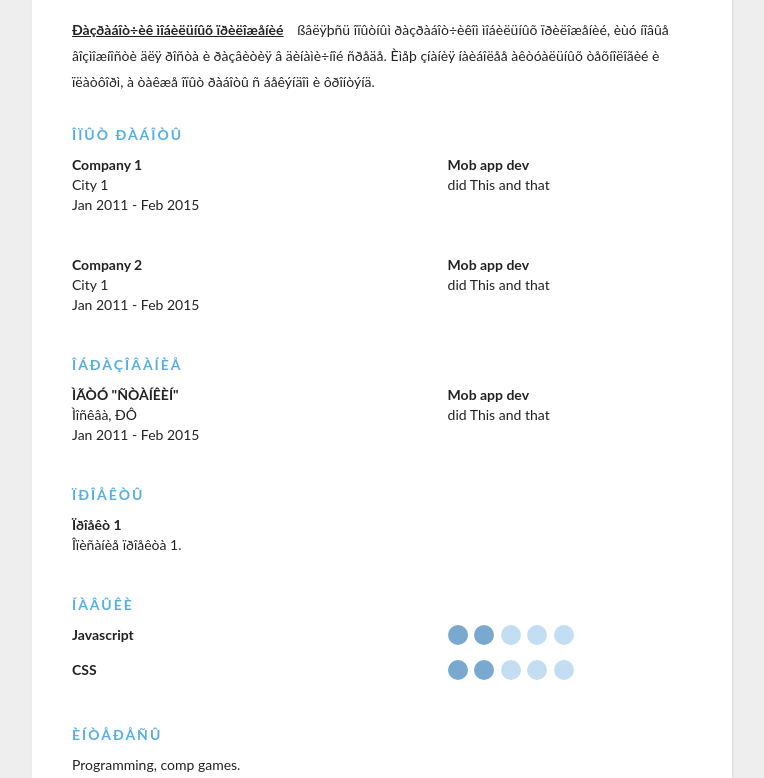
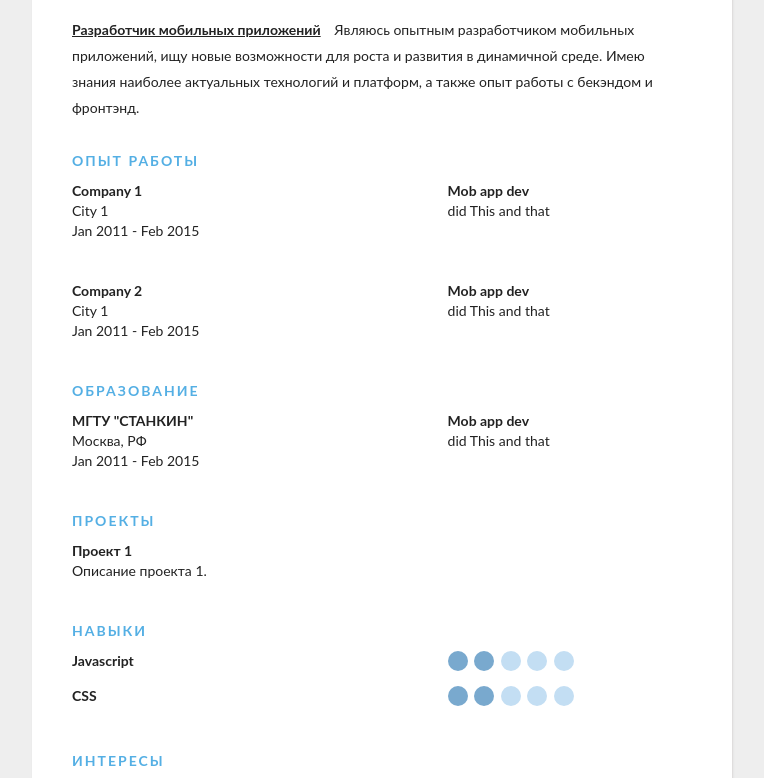
Before and after one commit to Cyber-446/Cyber-446.github.io, a plain HTML site: page index.html in a window 1280 px wide. Shown: the part 150-928 px from the top of the page, without its empty margins (258-1022 px from the left). Drawn offline with Linux system fonts and the light colour scheme.

Commit message:
index.html

```diff
--- a/index.html
+++ b/index.html
@@ -1,11 +1,12 @@
+<!DOCTYPE html>
 <html>
 <link rel="stylesheet" href="style.css">
 
 <div class="container">
   <div class="header">
     <div class="full-name">
-      <span class="first-name">Çûáèí</span>
-      <span class="last-name">Èëüÿ</span>
+      <span class="first-name">Зыбин</span>
+      <span class="last-name">Илья</span>
     </div>
     <div class="contact-info">
       <span class="email">Email: </span>
@@ -16,14 +17,14 @@
     </div>
 
     <div class="about">
-      <span class="position">Ðàçðàáîò÷èê ìîáèëüíûõ ïðèëîæåíèé</span>
-      <span class="desc">ßâëÿþñü îïûòíûì ðàçðàáîò÷èêîì ìîáèëüíûõ ïðèëîæåíèé, èùó íîâûå âîçìîæíîñòè äëÿ ðîñòà è ðàçâèòèÿ â äèíàìè÷íîé ñðåäå. Èìåþ çíàíèÿ íàèáîëåå àêòóàëüíûõ òåõíîëîãèé è ïëàòôîðì, à òàêæå îïûò ðàáîòû ñ áåêýíäîì è ôðîíòýíä.
+      <span class="position">Разработчик мобильных приложений</span>
+      <span class="desc">Являюсь опытным разработчиком мобильных приложений, ищу новые возможности для роста и развития в динамичной среде. Имею знания наиболее актуальных технологий и платформ, а также опыт работы с бекэндом и фронтэнд.
       </span>
     </div>
   </div>
    <div class="details">
     <div class="section">
-      <div class="section__title">Îïûò ðàáîòû</div>
+      <div class="section__title">Опыт работы</div>
       <div class="section__list">
         <div class="section__list-item">
           <div class="left">
@@ -51,12 +52,12 @@
       </div>
     </div>
     <div class="section">
-      <div class="section__title">Îáðàçîâàíèå</div>
+      <div class="section__title">Образование</div>
       <div class="section__list">
         <div class="section__list-item">
           <div class="left">
-            <div class="name">ÌÃÒÓ "ÑÒÀÍÊÈÍ"</div>
-            <div class="addr">Ìîñêâà, ÐÔ</div>
+            <div class="name">МГТУ "СТАНКИН"</div>
+            <div class="addr">Москва, РФ</div>
             <div class="duration">Jan 2011 - Feb 2015</div>
           </div>
           <div class="right">
@@ -68,16 +69,16 @@
 
   </div>
      <div class="section">
-      <div class="section__title">Ïðîåêòû</div>
+      <div class="section__title">Проекты</div>
        <div class="section__list">
          <div class="section__list-item">
-           <div class="name">Ïðîåêò 1</div>
-           <div class="text">Îïèñàíèå ïðîåêòà 1.</div>
+           <div class="name">Проект 1</div>
+           <div class="text">Описание проекта 1.</div>
          </div>
          </div>
     </div>
      <div class="section">
-       <div class="section__title">Íàâûêè</div>
+       <div class="section__title">Навыки</div>
        <div class="skills">
          <div class="skills__item">
            <div class="left"><div class="name">
@@ -126,7 +127,7 @@
        </div>
      <div class="section">
      <div class="section__title">
-       Èíòåðåñû
+       Интересы
        </div>
        <div class="section__list">
          <div class="section__list-item">
```
